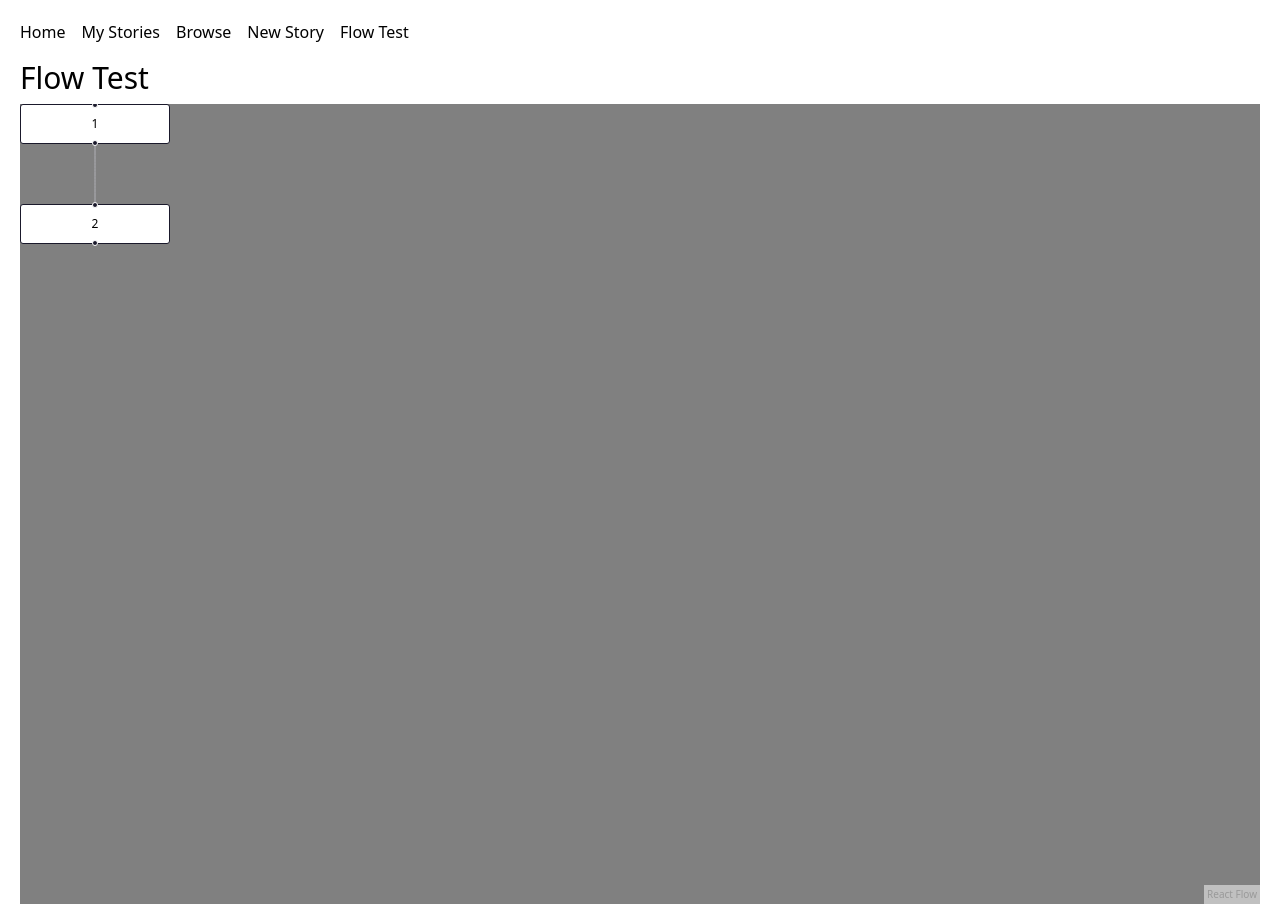
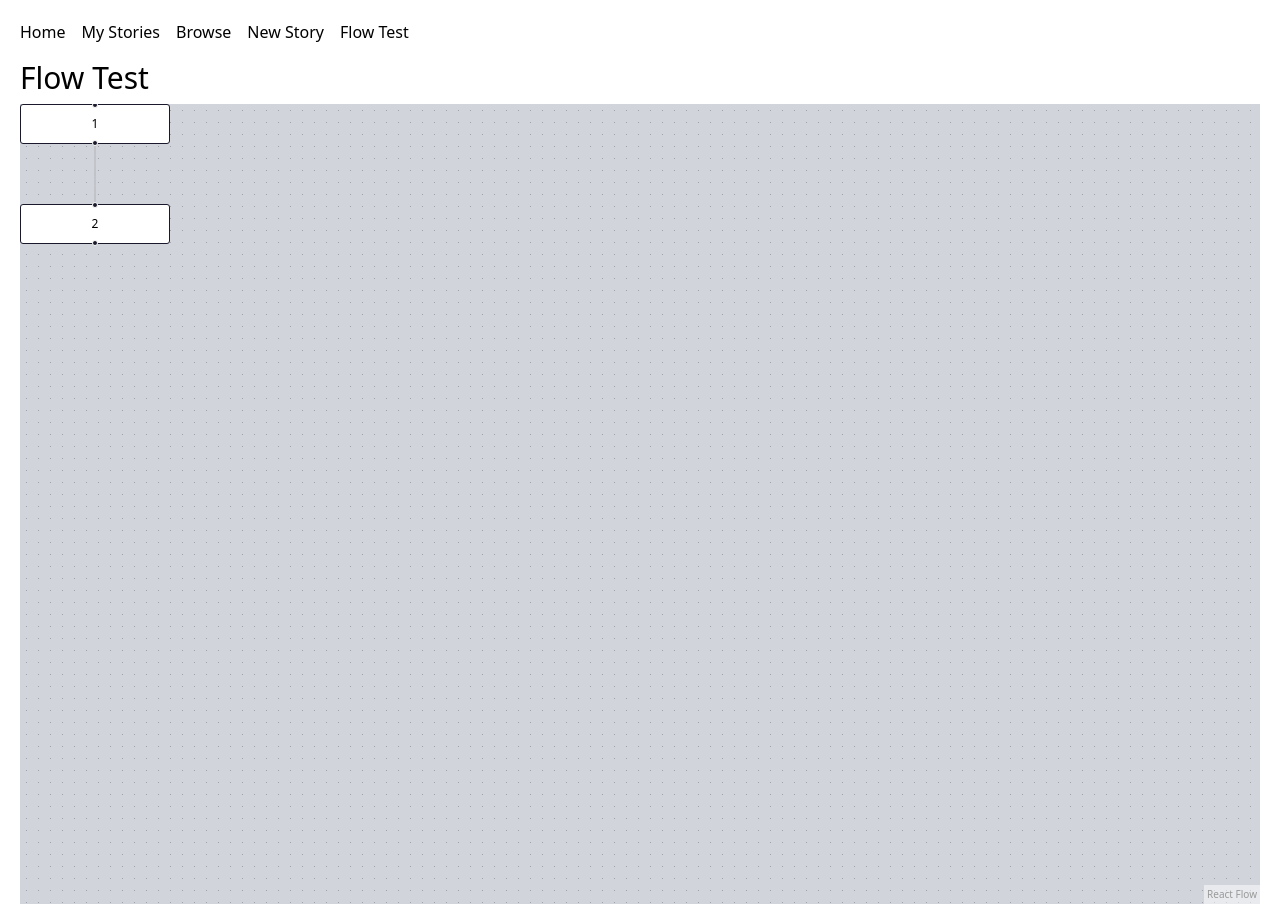
Before and after one commit to Healoz/visual-novel, a Next.js app in the folder visual-novel/: page /flow-test in a window 1280 px wide. Built offline with nearby package versions, Linux system fonts and the light colour scheme.

Commit message:
got reactflow to work

```diff
--- a/visual-novel/app/flow-test/page.tsx
+++ b/visual-novel/app/flow-test/page.tsx
@@ -1,34 +1,52 @@
+"use client";
 import PageContainer from "../components/PageContainer";
 import {
   ReactFlow,
   useNodesState,
   useEdgesState,
   addEdge,
+  Node,
+  Edge,
+  Connection,
+  NodeChange,
+  EdgeChange,
+  Background,
+  BackgroundVariant,
 } from "@xyflow/react";
 import React, { useCallback } from "react";
 
 import "@xyflow/react/dist/style.css";
 
-const initialNodes = [
+//DOCUMENTATION: https://reactflow.dev/learn
+const initialNodes: Node[] = [
   { id: "1", position: { x: 0, y: 0 }, data: { label: "1" } },
   { id: "2", position: { x: 0, y: 100 }, data: { label: "2" } },
 ];
-const initialEdges = [{ id: "e1-2", source: "1", target: "2" }];
+
+const initialEdges: Edge[] = [{ id: "e1-2", source: "1", target: "2" }];
 
 export default function FlowTestPage() {
   const [nodes, setNodes, onNodesChange] = useNodesState(initialNodes);
   const [edges, setEdges, onEdgesChange] = useEdgesState(initialEdges);
 
   const onConnect = useCallback(
-    (params) => setEdges((eds) => addEdge(params, eds)),
+    (params: Connection) => setEdges((eds) => addEdge(params, eds)),
     [setEdges]
   );
 
   return (
     <PageContainer>
       <h1 className="text-3xl">Flow Test</h1>
-      <div style={{ width: "100%", height: "100vh", backgroundColor: "grey" }}>
-        <ReactFlow nodes={initialNodes} edges={initialEdges} />
+      <div className="w-full h-screen bg-gray-300">
+        <ReactFlow
+          nodes={nodes}
+          edges={edges}
+          onNodesChange={onNodesChange}
+          onEdgesChange={onEdgesChange}
+          onConnect={onConnect}
+        >
+          <Background variant={BackgroundVariant.Dots} gap={12} size={1} />
+        </ReactFlow>
       </div>
     </PageContainer>
   );
```
